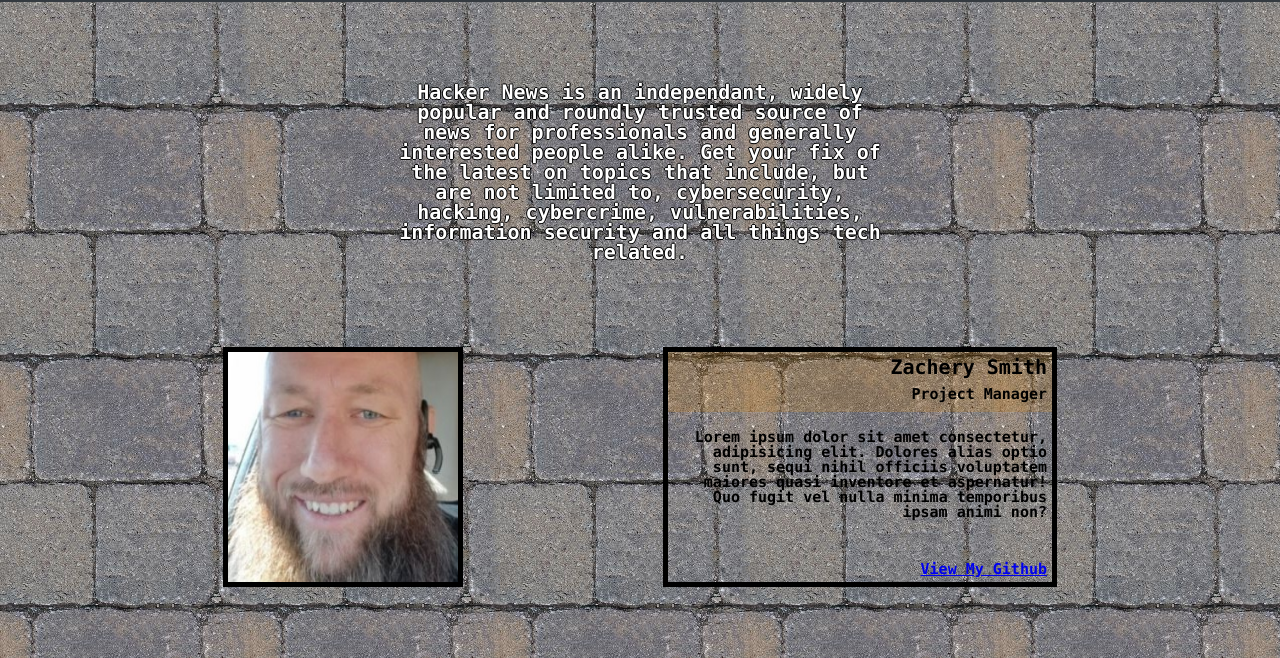
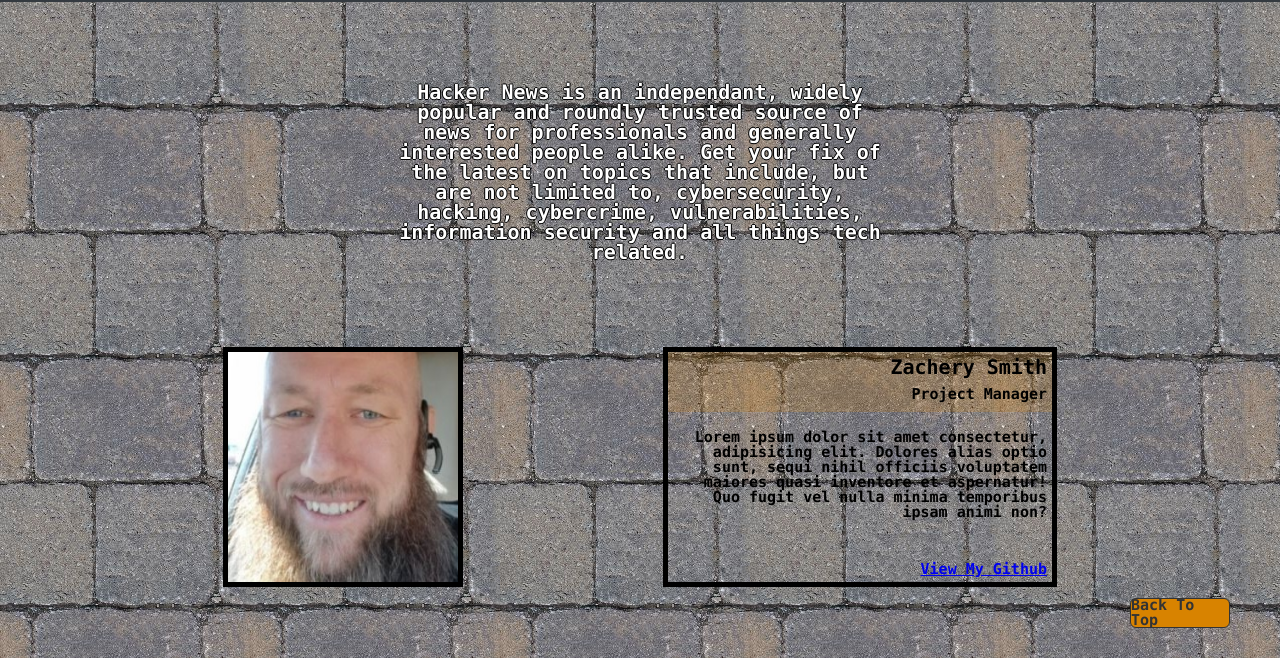
Before and after one commit to React-Hacker-News-Clone/Marketing-Page, a plain HTML site: page about.html in a window 1280 px wide. Shown: the part 142-800 px from the top of the page. Drawn offline with Linux system fonts and the light colour scheme.

Commit message:
added fixed back to top button on about page

```diff
--- a/about.html
+++ b/about.html
@@ -12,6 +12,10 @@
 </head>
 
 <body id="about">
+
+    <div id="to-top">
+      <a href="#about">Back To Top</a>
+    </div>
 
     <header class="about-header">
         <div class="home-icon">
--- a/less/about-page.less
+++ b/less/about-page.less
@@ -6,6 +6,27 @@
     background-color: #343a40;
     height: 8vh;
     width: 100%;
+    }
+
+    #to-top {
+        display: flex;
+        justify-content: center;
+        align-items: center;
+        height: 3rem;
+        width: 10rem;
+        background-color: @expanded-card-bg;
+        border: 1.5px solid @bg-color;
+        border-radius: 0.6rem;
+        position: fixed;
+        bottom: 3rem;
+        right: 5rem;
+
+        a {
+            color: @bg-color;
+            text-decoration: none;
+            font-size: 1.5rem;
+            font-weight: bolder;
+        }
     }
 }
 
```
Also changed, not shown: contact.html (+2 -0 lines), css/index.css.
